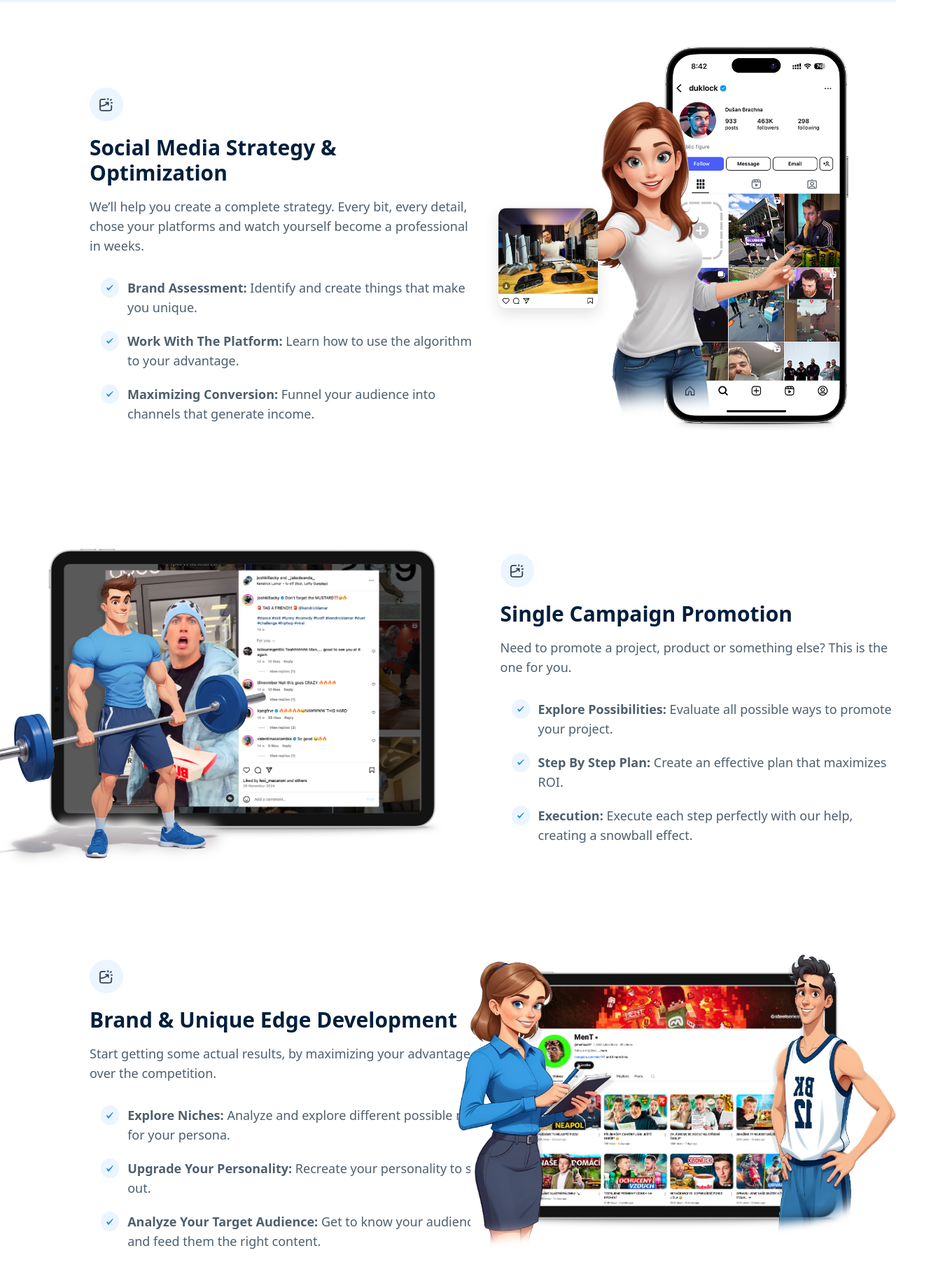
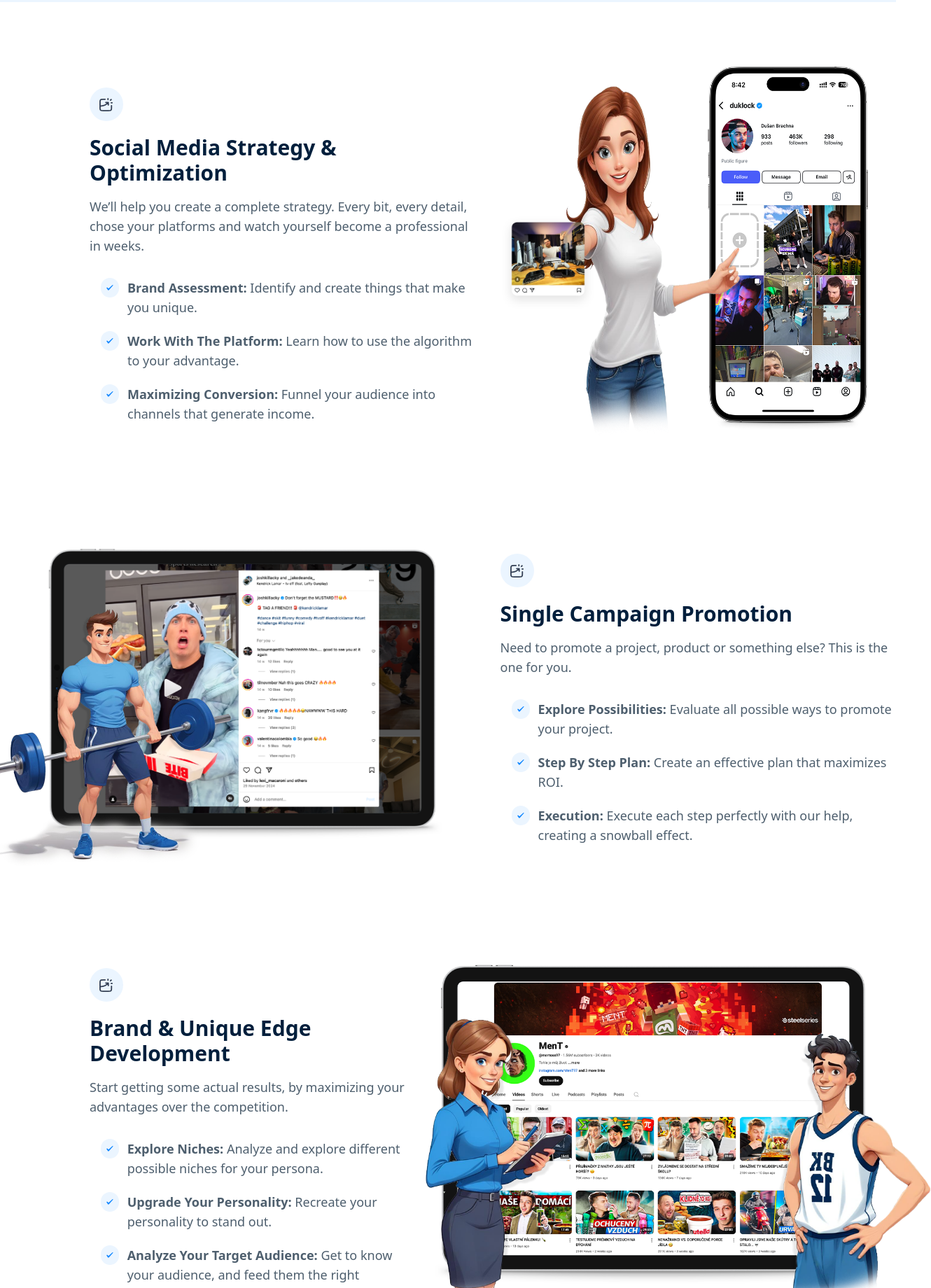
Before and after one commit to KamanDShrestha/rubia-2, a Next.js app: page /solutions in a window 1280 px wide. Shown: the part 400-2240 px from the top of the page at 70% size, 1330 px wide, since content can reach past the window. Built offline with nearby package versions, Linux system fonts and the light colour scheme.

Commit message:
fix - worked on responsiveness of solutions page

```diff
--- a/src/app/solutions/page.tsx
+++ b/src/app/solutions/page.tsx
@@ -25,7 +25,7 @@ const SolutionsPage = () => {
       <div className="max-w-[1440px] mx-auto">
         <div className="md:py-[64px]">
           <div className="md:flex items-center justify-between">
-            <div className="pl-4 md:pl-[128px] flex flex-col justify-start items-start text-left">
+            <div className="pl-4 lg:pl-[128px] flex flex-col justify-start items-start text-left">
               <div className="w-12 h-12 mt-9  rounded-full bg-brand-light flex justify-center items-center">
                 <Image src="/icons/manage.svg" alt="" width={20} height={20} />
               </div>
@@ -64,37 +64,36 @@ const SolutionsPage = () => {
               />
             </div> */}
 
-            <div className="relative w-full max-w-[720px] h-[400px] md:h-[560px] mx-auto">
-              {/* Layer 1: Instagram Screenshot (Phone) - positioned on the right */}
-              <div className="absolute top-[25%] md:top-[0px] right-[0%] md:right-[40px] w-[125px] md:w-[320px] z-10">
+            <div className="relative w-full max-w-[720px] h-[300px] sm:h-[300px] md:h-[400px] lg:h-[560px] mx-auto">
+              {/* Layer 1: Instagram Screenshot (Phone) */}
+              <div className="absolute top-[13%] sm:top-[5%] md:top-[15%] lg:top-[5%] right-0 sm:right-4 md:right-8 lg:right-10 w-[33%] sm:w-[35%] md:w-[35%] lg:w-[38%] z-10">
                 <Image
                   src="/images/solutions/1/Insta screenshot.png"
                   alt="Instagram Screenshot"
                   width={320}
                   height={640}
-                  className="object-contain max-w-full h-auto md:h-[550px]"
+                  className="sm:h-[300px] md:h-[300px] lg:h-[520px]"
                 />
               </div>
 
-              {/* Layer 2: Front Card (Instagram post) - positioned on the left bottom */}
-              <div className="absolute bottom-[25%] md:bottom-[160px] left-[12%] md:left-[16px] w-[100px] md:w-[180px] z-20">
+              {/* Layer 2: Front Card (Instagram post) */}
+              <div className="absolute bottom-[22%] sm:bottom-[28%] md:bottom-[37%] lg:bottom-[33%] left-12 sm:left-4 md:left-[5%] lg:left-[6.5%] w-[27.78%] sm:w-[25%] md:w-[24%] lg:w-[22%] z-20">
                 <Image
                   src="/images/solutions/1/Front card.png"
                   alt="Front Card"
                   width={180}
                   height={180}
-                  className="object-contain max-w-full h-auto"
                 />
               </div>
 
-              {/* Layer 3: Girl Pointing - positioned in the center */}
-              <div className="absolute bottom-10 md:bottom-[-70px] left-1/2 -translate-x-1/2 md:left-[280px] w-[180px] md:w-[360px] z-10">
+              {/* Layer 3: Girl Pointing */}
+              <div className="absolute bottom-0 sm:bottom-4 md:top-[17%] lg:top-[10%] left-1/2 -translate-x-1/2 sm:left-[40%] md:left-[38%] lg:left-[38%] w-[50%] sm:w-[48%] md:w-[45%] lg:w-[50%] z-10">
                 <Image
                   src="/images/solutions/1/Girl pointing.png"
                   alt="Girl Pointing"
                   width={400}
                   height={650}
-                  className="object-contain max-w-full h-auto md:h-[650px]"
+                  className="sm:h-[280px] md:h-[300px] lg:h-[500px]"
                 />
               </div>
             </div>
@@ -140,24 +139,24 @@ const SolutionsPage = () => {
 
             {/* Image Section */}
             <div className="mt-5 relative flex flex-col items-center lg:items-start">
-              <div className="absolute -bottom-8 -left-5 z-10 md:-bottom-10 md:-left-10 lg:bottom-[-30px] lg:left-[-20px]">
+              <div className="absolute -bottom-8 -left-5 z-10 md:-bottom-10 md:-left-10 lg:bottom-[-30px] lg:left-[-20px] sm:bottom-[-10px] sm:left-[-10px]">
                 <Image
                   src="/images/solutions/2/Group 1.png"
                   alt="Animated character with barbell"
                   width={300}
                   height={350}
-                  className="w-[200px] h-auto md:w-[300px] lg:w-[400px]"
+                  className="w-[200px] h-auto sm:w-[250px] md:w-[60%] lg:w-[300px] xl:w-[350px]"
                 />
               </div>
 
               {/* iPad container */}
-              <div className="relative left-4 md:left-8 lg:left-[30px]">
+              <div className="relative left-4 md:left-6 lg:left-[30px] sm:left-[20px]">
                 <Image
                   src="/images/solutions/2/ipad.png"
                   alt="iPad device"
                   width={600}
                   height={450}
-                  className="w-auto h-auto sm:w-[400px] md:w-[600px] lg:w-[800px]"
+                  className="w-auto h-auto sm:w-[400px] md:w-[100%] lg:w-[800px]"
                 />
               </div>
             </div>
@@ -166,7 +165,7 @@ const SolutionsPage = () => {
 
         <div className="md:py-[64px]">
           <div className="md:flex items-center justify-between">
-            <div className="pl-4 md:pl-[128px] flex flex-col justify-start items-start text-left">
+            <div className="pl-4 lg:pl-[128px] flex flex-col justify-start items-start text-left">
               <div className="w-12 h-12 mt-9  rounded-full bg-brand-light flex justify-center items-center">
                 <Image src="/icons/manage.svg" alt="" width={20} height={20} />
               </div>
@@ -206,32 +205,37 @@ const SolutionsPage = () => {
                 height={560}
               />
             </div> */}
-            <div className="mt-5 relative flex flex-col items-center lg:items-start">
-              <div className="absolute left-0 bottom-0 md:bottom-[-30px] z-10 md:left-[-70px]">
+            <div className="relative flex justify-center items-center w-full py-8">
+              {/* Main container with the YouTube image */}
+              <div className="relative w-[100%] max-w-[800px] z-0">
+                <Image
+                  src="/images/solutions/3/Youtube.png"
+                  alt="YouTube interface"
+                  width={800}
+                  height={394}
+                  className="object-contain w-full"
+                />
+              </div>
+
+              {/* Woman Image - positioned to the left */}
+              <div className="absolute left-0 bottom-5 z-10 transform translate-x-[-15%] sm:translate-x-[-15%] md:translate-x-[-25%] lg:translate-x-[-0%] md:bottom-8 lg:bottom-0">
                 <Image
                   src="/images/solutions/3/Woman.png"
                   alt="Woman with tablet"
-                  width={200}
-                  height={200}
-                  className="w-[100px] h-[200px] md:w-[230px] md:h-[420px]"
+                  width={250}
+                  height={350}
+                  className="object-contain w-[133px] h-[210px] sm:w-[130px] sm:h-[220px] md:w-[180px] md:h-[190px] lg:w-[250px] lg:h-[420px]"
                 />
               </div>
-              <div className="absolute right-[-18px] md:right-0 bottom-0 z-10">
+
+              {/* Man Image - positioned to the right */}
+              <div className="absolute -right-6 sm:right-0 bottom-6 sm:bottom-0 z-10 transform translate-x-[5%] sm:translate-x-[15%] md:translate-x-[20%] lg:translate-x-[15%] lg:bottom-[-65px]">
                 <Image
                   src="/images/solutions/3/Man.png"
                   alt="Man in sports attire"
-                  width={200}
-                  height={200}
-                  className="w-[160px] h-[200px] md:w-[280px] md:h-[400px]"
-                />
-              </div>
-              <div className="relative md:right-12">
-                <Image
-                  src="/images/solutions/3/Youtube.png"
-                  alt="YouTube interface"
-                  width={600}
-                  height={450}
-                  className="w-auto h-auto sm:w-[400px] md:w-[600px] lg:w-[800px]"
+                  width={240}
+                  height={580}
+                  className="object-contain w-[160px] h-[190px] sm:w-[150px] sm:h-[220px] md:w-[150px] md:h-[250px] lg:w-[330px] lg:h-[540px]"
                 />
               </div>
             </div>
@@ -299,7 +303,6 @@ const SolutionsPage = () => {
                   width={250}
                   height={500}
                   className="object-contain h-auto w-full max-w-full"
-
                 />
               </div>
             </div>
--- a/tailwind.config.ts
+++ b/tailwind.config.ts
@@ -26,7 +26,8 @@ export default {
         screens: {
           sm: '600px',
           md: '728px',
-          lg: '984px',
+          // lg: '984px',
+          lg: '1024px',
           xl: '1248px',
           '2xl': '1248px',
         },
```
